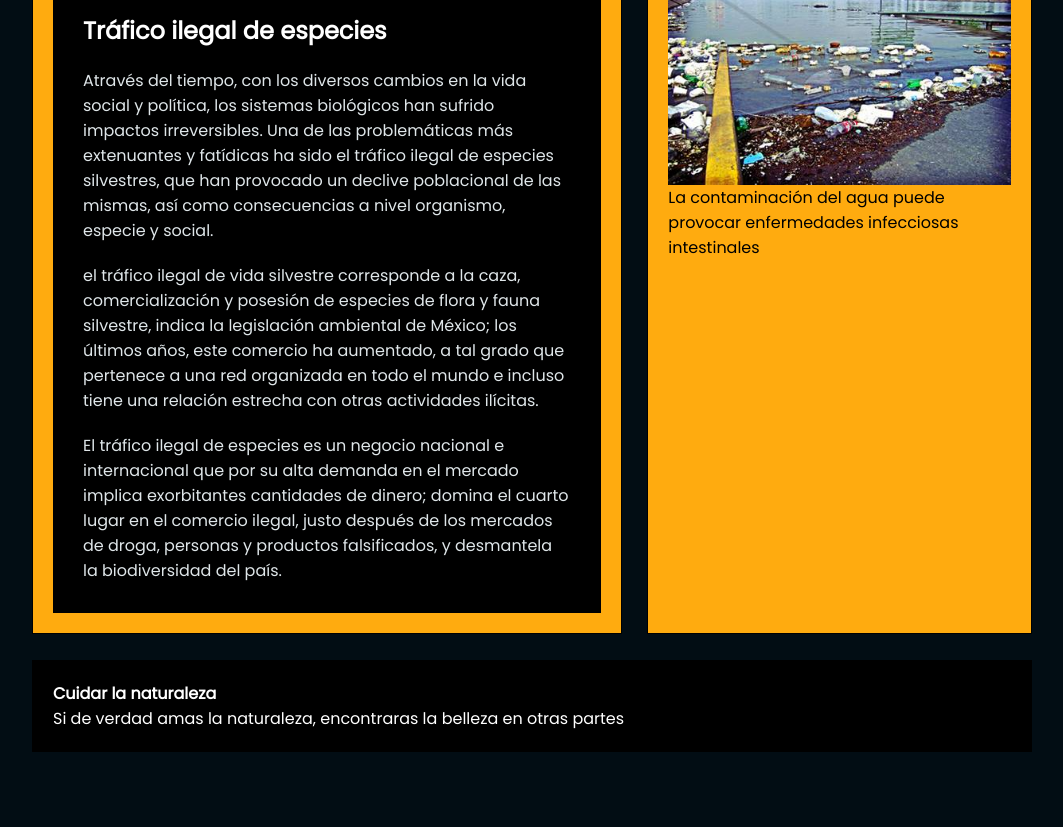
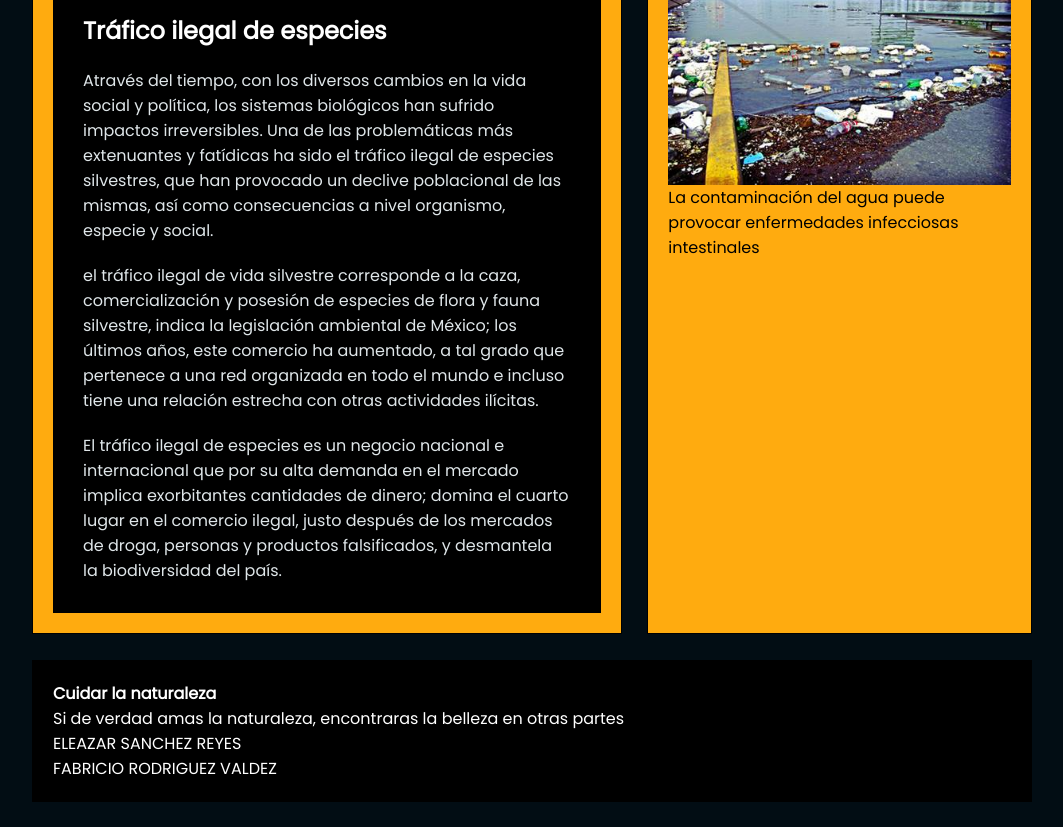
Before and after one commit to eleazar-as664/proyectosAmbiete, a plain HTML site: page index.html in a window 1280 px wide. Shown: the part 1369-2196 px from the top of the page, without its empty margins (108-1171 px from the left). Before the commit the page ends 2146 px from the top, so only its background shows below. Drawn offline with Linux system fonts and the light colour scheme.

Commit message:
Update index.html

```diff
--- a/index.html
+++ b/index.html
@@ -107,6 +107,8 @@
         <footer class="footer">
             <h4>Cuidar la naturaleza</h4>
             <p>Si de verdad amas la naturaleza, encontraras la belleza en otras partes </p>
+            <p>ELEAZAR SANCHEZ REYES </p>
+            <p>FABRICIO RODRIGUEZ VALDEZ </p>
         </footer>
 
     </div>
```
